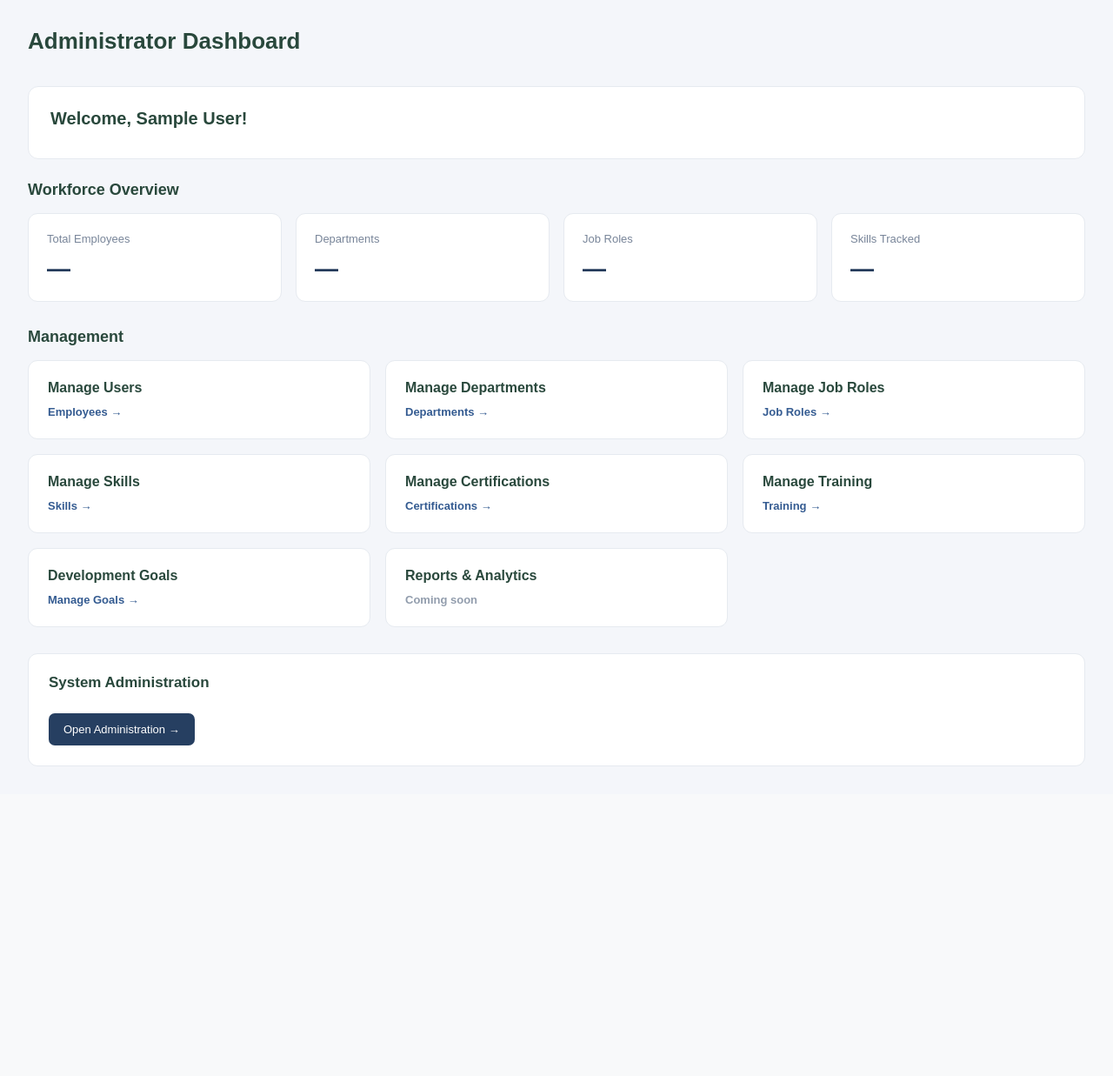
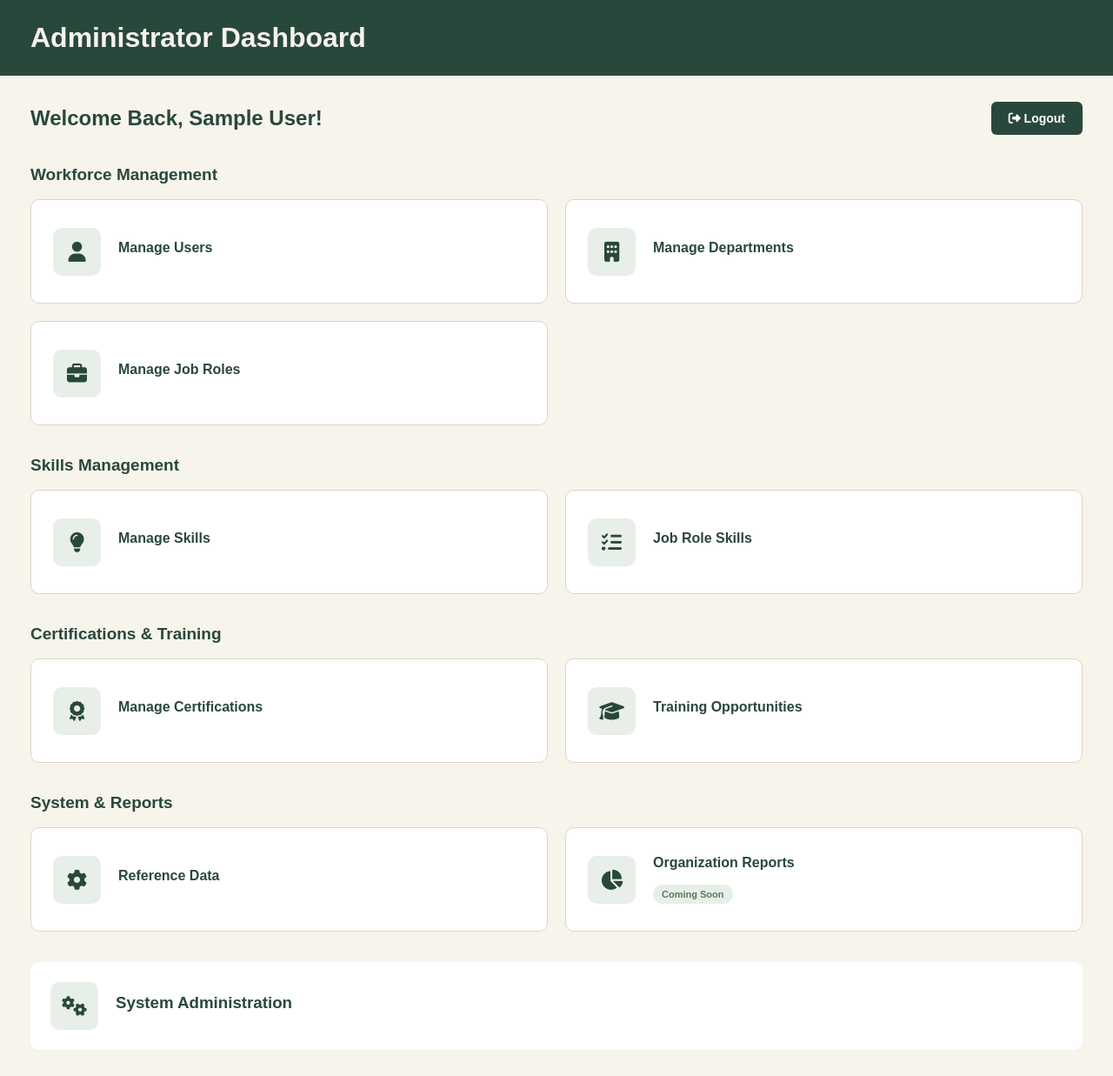
Before and after one commit to julieannerpurcell-hash/Capstone-Project, a Django app: template core/templates/core/admin_dashboard.html in a window 1280 px wide. Shown: the whole page at 87% size. Before the commit the page ends 881 px from the top, so only its background shows below. Run offline with Django 5.2, Linux system fonts and the light colour scheme; the template is opened without the code that fills it, so the values that code supplies are empty; the visitor is signed in with stand-in values (Sample User, id 1).

Commit message:
more stuff

```diff
--- a/core/templates/core/admin_dashboard.html
+++ b/core/templates/core/admin_dashboard.html
@@ -1,334 +1,418 @@
 
 <!DOCTYPE html>
 <html lang="en">
+
 <head>
     <meta charset="UTF-8">
     <meta name="viewport" content="width=device-width, initial-scale=1.0">
-    <title>NGS Administrator Dashboard</title>
+
+    <title>Administrator Dashboard | NGS</title>
+
+    <link rel="stylesheet"
+          href="https://cdnjs.cloudflare.com/ajax/libs/font-awesome/6.5.2/css/all.min.css">
 
     <style>
+
         * {
-            margin: 0;
-            padding: 0;
             box-sizing: border-box;
-            font-family: Arial, sans-serif;
         }
 
         body {
-            background: #f4f6fa;
+            margin: 0;
+            font-family: Arial, sans-serif;
+            background: #F7F4EC;
             color: #29483C;
         }
 
-        .layout {
-            display: flex;
-            min-height: 100vh;
+        /* Header */
+
+        header {
+            background: #29483C;
+            color: #F7F4EC;
+            padding: 25px 35px;
         }
 
-        /* Main Content */
-
-        .main {
-            padding: 32px;
-            width: 100%;
+        header h1 {
+            margin: 0;
         }
 
-        .topbar {
+        main {
+            padding: 30px 35px;
+        }
+
+        /* Welcome Message and Logout */
+
+        .welcome-bar {
             display: flex;
             justify-content: space-between;
             align-items: center;
+            gap: 20px;
             margin-bottom: 30px;
-            gap: 15px;
         }
 
-        .topbar h1 {
-            font-size: 26px;
-            margin-bottom: 6px;
+        .welcome-bar h2 {
+            margin: 0;
         }
 
-        .subtitle {
-            color: #7a8799;
+        .logout-button {
+            background: #29483C;
+            color: white;
+            border: none;
+            padding: 11px 20px;
+            border-radius: 6px;
+            cursor: pointer;
+            font-size: 14px;
+            font-weight: bold;
+        }
+
+        .logout-button:hover {
+            background: #527B63;
+        }
+
+        /* Section Titles */
+
+        .section-title {
+            font-size: 19px;
+            margin-bottom: 17px;
+            margin-top: 35px;
+        }
+
+        /* Dashboard Cards */
+
+        .dashboard-grid {
+            display: grid;
+            grid-template-columns: repeat(2, 1fr);
+            gap: 20px;
+            margin-bottom: 30px;
+        }
+
+        .dashboard-card {
+            display: flex;
+            align-items: center;
+            gap: 20px;
+            background: white;
+            border: 1px solid #DDD5C5;
+            border-radius: 10px;
+            padding: 25px;
+            text-decoration: none;
+            color: #29483C;
+            transition: 0.2s;
+            min-height: 120px;
+        }
+
+        .dashboard-card:hover {
+            border-color: #8FAF9B;
+            transform: translateY(-3px);
+        }
+
+        .dashboard-card h3 {
+            margin: 0 0 8px;
+            font-size: 16px;
+        }
+
+        .dashboard-card p {
+            margin: 0;
+            color: #777;
+            font-size: 14px;
+            line-height: 1.5;
+        }
+
+        /* Dashboard Icons */
+
+        .icon {
+            width: 55px;
+            height: 55px;
+            flex-shrink: 0;
+            border-radius: 10px;
+            background: #E8EEE8;
+            display: flex;
+            align-items: center;
+            justify-content: center;
+        }
+
+        .icon i {
+            font-size: 23px;
+            color: #29483C;
+        }
+
+        /* Reports */
+
+        .coming-soon {
+            background: white;
+            border: 1px solid #DDD5C5;
+            border-radius: 10px;
+            padding: 25px;
+            display: flex;
+            align-items: center;
+            gap: 20px;
+            min-height: 120px;
+        }
+
+        .coming-soon h3 {
+            margin: 0 0 8px;
+            font-size: 16px;
+        }
+
+        .coming-soon p {
+            margin: 0;
+            color: #777;
+            font-size: 14px;
+            line-height: 1.5;
+        }
+
+        .coming-label {
+            display: inline-block;
+            margin-top: 8px;
+            padding: 5px 10px;
+            background: #E8EEE8;
+            color: #527B63;
+            border-radius: 20px;
+            font-size: 11px;
+            font-weight: bold;
+        }
+
+        /* System Administration */
+
+        .system-link {
+            display: flex;
+            align-items: center;
+            gap: 20px;
+            background: white;
+            color: #29483C;
+            padding: 23px;
+            border-radius: 10px;
+            text-decoration: none;
+            margin-top: 35px;
+        }
+
+        .system-link .icon {
+            background: #E8EEE8;
+        }
+
+        .system-link .icon i {
+            color: #29483C;
+        }
+
+        .system-link h3 {
+            margin: 0 0 7px;
+        }
+
+        .system-link p {
+            margin: 0;
+            color: #29483C;
             font-size: 14px;
         }
 
-        .admin-label {
-            background: #e7edfa;
-            color: #304e80;
-            padding: 10px 15px;
-            border-radius: 20px;
-            font-size: 13px;
-            font-weight: bold;
-        }
-
-        .welcome {
+        .system-link:hover {
             background: white;
-            padding: 25px;
-            border-radius: 12px;
-            margin-bottom: 25px;
-            border: 1px solid #e6eaf0;
-        }
-
-        .welcome h2 {
-            margin-bottom: 9px;
-            font-size: 20px;
-        }
-
-        .welcome p {
-            color: #748094;
-            font-size: 14px;
-            line-height: 1.6;
-        }
-
-        /* Statistics */
-
-        .section-title {
-            font-size: 18px;
-            margin-bottom: 16px;
-        }
-
-        .stats {
-            display: grid;
-            grid-template-columns: repeat(4, 1fr);
-            gap: 16px;
-            margin-bottom: 30px;
-        }
-
-        .stat-card {
-            background: white;
-            padding: 21px;
-            border-radius: 11px;
-            border: 1px solid #e6eaf0;
-        }
-
-        .stat-card p {
-            color: #788599;
-            font-size: 13px;
-            margin-bottom: 12px;
-        }
-
-        .stat-card h3 {
-            font-size: 27px;
-            color: #243b5b;
-        }
-
-        /* Management Cards */
-
-        .management-grid {
-            display: grid;
-            grid-template-columns: repeat(3, 1fr);
-            gap: 17px;
-            margin-bottom: 30px;
-        }
-
-        .management-card {
-            background: white;
-            border: 1px solid #e6eaf0;
-            border-radius: 11px;
-            padding: 22px;
-        }
-
-        .management-card .symbol {
-            font-size: 23px;
-            margin-bottom: 15px;
-        }
-
-        .management-card h3 {
-            font-size: 16px;
-            margin-bottom: 9px;
-        }
-
-        .management-card p {
-            color: #788599;
-            font-size: 13px;
-            line-height: 1.5;
-            min-height: 40px;
-            margin-bottom: 17px;
-        }
-
-        .management-card a {
-            color: #345b91;
-            font-weight: bold;
-            font-size: 13px;
-            text-decoration: none;
-        }
-
-        .management-card a:hover {
-            text-decoration: underline;
-        }
-
-        .management-card span {
-            color: #929dad;
-            font-size: 13px;
-            font-weight: bold;
-        }
-
-        /* Bottom Panel */
-
-        .bottom-panel {
-            background: white;
-            border: 1px solid #e6eaf0;
-            border-radius: 11px;
-            padding: 23px;
-        }
-
-        .bottom-panel h2 {
-            font-size: 17px;
-            margin-bottom: 10px;
-        }
-
-        .bottom-panel p {
-            font-size: 13px;
-            color: #788599;
-            line-height: 1.6;
-        }
-
-        .admin-link {
-            display: inline-block;
-            margin-top: 15px;
-            background: #263f61;
-            color: white;
-            padding: 11px 17px;
-            border-radius: 7px;
-            text-decoration: none;
-            font-size: 13px;
-        }
-
-        .admin-link:hover {
-            background: #36577f;
+            transform: translateY(-3px);
         }
 
 
+
     </style>
+
 </head>
 
 <body>
 
-<div class="layout">
+    <!-- Header -->
 
-    <!-- Main Dashboard -->
+    <header>
+        <h1>Administrator Dashboard</h1>
+    </header>
 
-    <main class="main" id="dashboard">
 
-        <div class="topbar">
-            <div>
-                <h1>Administrator Dashboard</h1>
-            </div>
+    <main>
+
+        <!-- Welcome Message and Logout -->
+
+        <div class="welcome-bar">
+
+            <h2>
+                Welcome Back,
+                {{ user.first_name|default:user.username }} {{user.last_name|default:'' }}!
+            </h2>
+
+            <form method="POST" action="{% url 'logout' %}">
+                {% csrf_token %}
+
+                <button type="submit" class="logout-button">
+                    <i class="fa-solid fa-right-from-bracket"></i>
+                    Logout
+                </button>
+            </form>
+
         </div>
 
-        <!-- Welcome Section -->
 
-        <section class="welcome">
-            <h2>Welcome, {{ user.first_name }} {{ user.last_name|default:"Administrator!" }}!</h2>
+        <!-- Workforce Management -->
+
+        <h2 class="section-title">Workforce Management</h2>
+
+        <section class="dashboard-grid">
+
+            <a href="/admin/core/employee/" class="dashboard-card">
+
+                <div class="icon">
+                    <i class="fa-solid fa-user"></i>
+                </div>
+
+                <div>
+                    <h3>Manage Users</h3>
+                </div>
+
+            </a>
+
+
+            <a href="/admin/core/department/" class="dashboard-card">
+
+                <div class="icon">
+                    <i class="fa-solid fa-building"></i>
+                </div>
+
+                <div>
+                    <h3>Manage Departments</h3>
+                </div>
+
+            </a>
+
+
+            <a href="/admin/core/jobrole/" class="dashboard-card">
+
+                <div class="icon">
+                    <i class="fa-solid fa-briefcase"></i>
+                </div>
+
+                <div>
+                    <h3>Manage Job Roles</h3>
+                </div>
+
+            </a>
+
         </section>
 
-        <!-- Statistics -->
 
-        <h2 class="section-title">Workforce Overview</h2>
+        <!-- Skills Management -->
 
-        <section class="stats">
+        <h2 class="section-title">Skills Management</h2>
 
-            <div class="stat-card">
-                <p>Total Employees</p>
-                <h3>{{ total_employees|default:"—" }}</h3>
-            </div>
+        <section class="dashboard-grid">
 
-            <div class="stat-card">
-                <p>Departments</p>
-                <h3>{{ total_departments|default:"—" }}</h3>
-            </div>
+            <a href="/admin/core/skill/" class="dashboard-card">
 
-            <div class="stat-card">
-                <p>Job Roles</p>
-                <h3>{{ total_job_roles|default:"—" }}</h3>
-            </div>
+                <div class="icon">
+                    <i class="fa-solid fa-lightbulb"></i>
+                </div>
 
-            <div class="stat-card">
-                <p>Skills Tracked</p>
-                <h3>{{ total_skills|default:"—" }}</h3>
+                <div>
+                    <h3>Manage Skills</h3>
+                </div>
+
+            </a>
+
+
+            <a href="/admin/core/jobroleskill/" class="dashboard-card">
+
+                <div class="icon">
+                    <i class="fa-solid fa-list-check"></i>
+                </div>
+
+                <div>
+                    <h3>Job Role Skills</h3>
+                </div>
+
+            </a>
+
+        </section>
+
+
+        <!--Certifications and Training-->
+
+        <h2 class="section-title"> Certifications &amp; Training</h2>
+
+        <section class="dashboard-grid">
+
+            <a href="/admin/core/certification/" class="dashboard-card">
+
+                <div class="icon">
+                    <i class="fa-solid fa-award"></i>
+                </div>
+
+                <div>
+                    <h3>Manage Certifications</h3>
+                </div>
+
+            </a>
+
+
+            <a href="/admin/core/training/" class="dashboard-card">
+
+                <div class="icon">
+                    <i class="fa-solid fa-graduation-cap"></i>
+                </div>
+
+                <div>
+                    <h3>Training Opportunities</h3>
+                </div>
+
+            </a>
+
+        </section>
+
+
+        <!-- System and Reports -->
+
+        <h2 class="section-title">System &amp; Reports</h2>
+
+        <section class="dashboard-grid">
+
+            <a href="/admin/" class="dashboard-card">
+
+                <div class="icon">
+                    <i class="fa-solid fa-gear"></i>
+                </div>
+
+                <div>
+                    <h3>Reference Data</h3>
+                </div>
+
+            </a>
+
+
+            <div class="coming-soon">
+
+                <div class="icon">
+                    <i class="fa-solid fa-chart-pie"></i>
+                </div>
+
+                <div>
+                    <h3>Organization Reports</h3>
+
+                    <span class="coming-label">Coming Soon</span>
+                </div>
+
             </div>
 
         </section>
 
-        <!-- Management -->
 
-        <h2 class="section-title">Management</h2>
+        <!-- System Administration -->
 
-        <section class="management-grid">
+        <a href="/admin/" class="system-link">
 
-            <div class="management-card" id="users">
-                <h3>Manage Users</h3>
-
-                <a href="/admin/core/employee/">
-                    Employees →
-                </a>
+            <div class="icon">
+                <i class="fa-solid fa-gears"></i>
             </div>
 
-            <div class="management-card" id="departments">
-                <h3>Manage Departments</h3>
-                <a href="/admin/core/department/">
-                    Departments →
-                </a>
+            <div>
+                <h3>System Administration</h3>
             </div>
 
-            <div class="management-card" id="job-roles">
-                <h3>Manage Job Roles</h3>
-
-                <a href="/admin/core/jobrole/">
-                    Job Roles →
-                </a>
-            </div>
-
-            <div class="management-card" id="skills">
-                <h3>Manage Skills</h3>
-
-                <a href="/admin/core/skill/">
-                    Skills →
-                </a>
-            </div>
-
-            <div class="management-card" id="certifications">
-                <h3>Manage Certifications</h3>
-
-                <a href="/admin/core/certification/">
-                    Certifications →
-                </a>
-            </div>
-
-            <div class="management-card" id="training">
-                <h3>Manage Training</h3>
-
-                <a href="/admin/core/training/">
-                    Training →
-                </a>
-            </div>
-
-            <div class="management-card" id="goals">
-                <h3>Development Goals</h3>
-
-                <a href="/admin/core/developmentgoal/">
-                    Manage Goals →
-                </a>
-            </div>
-
-            <div class="management-card" id="reports">
-                <h3>Reports & Analytics</h3>
-
-                <span>Coming soon</span>
-            </div>
-
-        </section>
-
-        <!-- Additional Administration -->
-
-        <section class="bottom-panel">
-            <h2>System Administration</h2>
-
-            <a href="/admin/" class="admin-link">
-                Open Administration →
-            </a>
-        </section>
+        </a>
 
     </main>
 
-</div>
+</body>
 
-</body>
 </html>
```
Also changed, not shown: core/templates/core/developmental_goals.html (+0 -16 lines), core/templates/core/employee_dashboard.html (+3 -23 lines).
